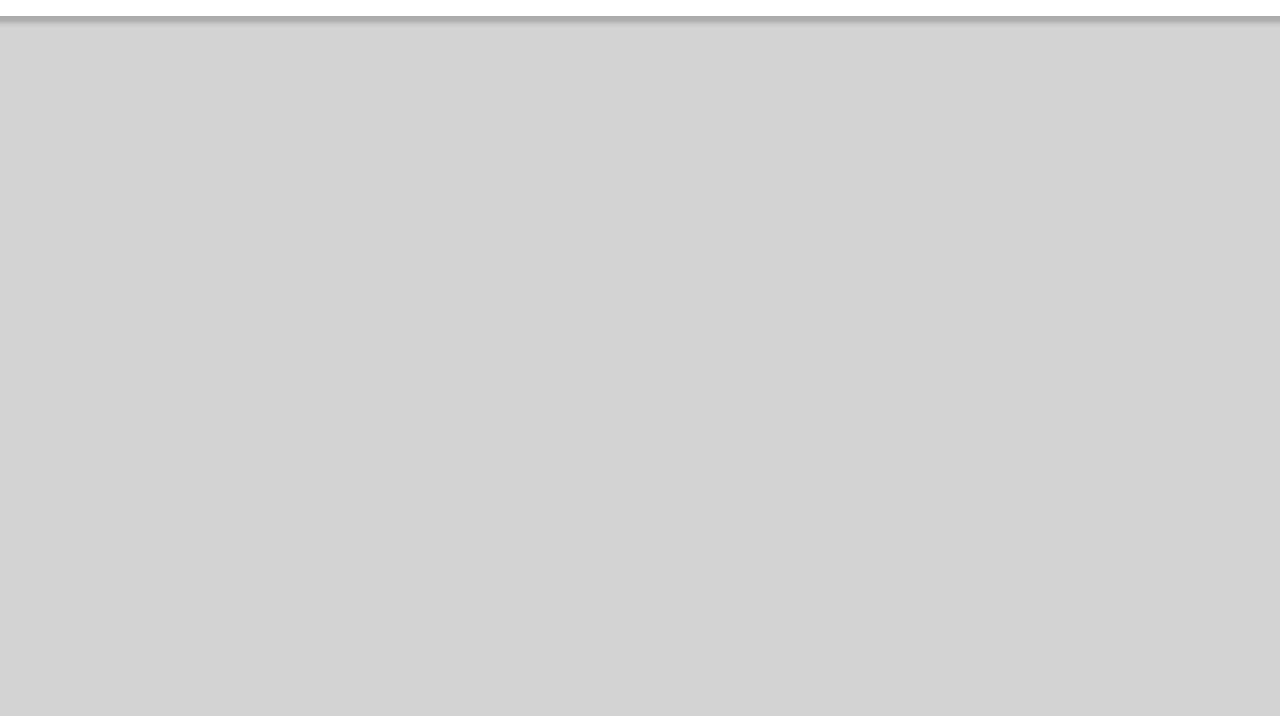
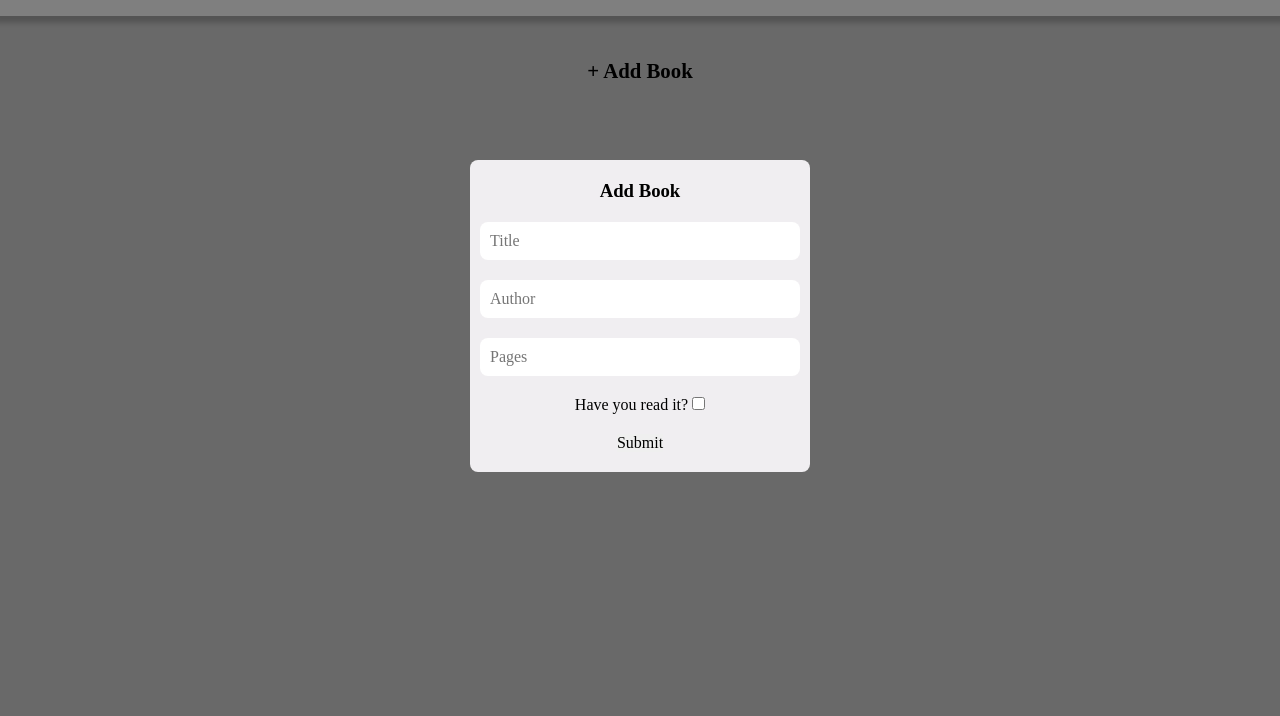
Before and after one commit to subit419/library-app, a plain HTML site: page index.html in a window 1280 px wide. Shown: the part 84-800 px from the top of the page. Drawn offline with Linux system fonts and the light colour scheme.

Commit message:
added modal box and some styling

```diff
--- a/index.html
+++ b/index.html
@@ -4,7 +4,7 @@
     <meta charset="UTF-8">
     <meta name="viewport" content="width=device-width, initial-scale=1.0">
     <title>Library</title>
-    <script src="library.js"></script>
+    <script src="library.js" defer></script>
     <link rel="stylesheet" href="style.css">
 </head>
 <body>
@@ -14,7 +14,28 @@
                 <h1>Library</h1>
             </div>
         </div>
-        <div class="main"></div>
+        <div class="add-book-section">
+            <button id="add-book" class="add-book">+ Add Book</button>
+        </div>
+        <div class="main">
+
+        </div>
     </div>
+
+    <div class="modal active" id="addBookModal">
+        <form class="add-book-form" id="addBookForm">
+            <h3>Add Book</h3>
+            <input class="input" type="text" id="title" placeholder="Title" required="" maxlength="100">
+            <input class="input" type="text" id="author" placeholder="Author" required="" maxlength="100">
+            <input class="input" type="number" id="pages" placeholder="Pages" required="" max="10000">
+            <div class="is-read">
+                <label for="is-read">Have you read it?</label>
+                <input class="checkbox" type="checkbox" id="isRead">
+            </div>
+            <button class="btn btn-light-green" type="submit">Submit</button>
+        </form>
+    </div>
+    <div class="overlay active" id="overlay"></div>
+
 </body>
 </html>
--- a/library.js
+++ b/library.js
@@ -0,0 +1,50 @@
+const myLibrary = [];
+
+class Book {
+    constructor(
+      title = 'Unknown',
+      author = 'Unknown',
+      pages = '0',
+      isRead = false
+    ) {
+      this.title = title
+      this.author = author
+      this.pages = pages
+      this.isRead = isRead
+    }
+  }
+
+Book.prototype.toggleRead = function () {
+    this.isReadread = !this.isRead;
+}
+
+function addBookToLibrary (Book) {
+    this.book = Book;
+    myLibrary.push(this.book);
+}
+
+const openAddBookModal = () => {
+    addBookForm.reset()
+    addBookModal.classList.add('active')
+    overlay.classList.add('active')
+}
+
+const closeAddBookModal = () => {
+    addBookModal.classList.remove('active')
+    overlay.classList.remove('active')
+    errorMsg.classList.remove('active')
+    errorMsg.textContent = ''
+}
+
+const mistBorn = new Book ("Mistborn", "Brandon Sanderson", 1020, false);
+const wayOfKings = new Book ("Way of Kings", "Brandon Sanderson", 1420, true);
+
+addBookToLibrary (mistBorn);
+addBookToLibrary (wayOfKings);
+console.log (myLibrary[0]);
+console.log (myLibrary[1]);
+
+
+// document.getElementById("add-book").addEventListener("click", );;
+// const buttons = document.querySelectorAll('button');
+// buttons.forEach(button => button.addEventListener("click", ));
--- a/style.css
+++ b/style.css
@@ -7,7 +7,7 @@
     height: 100vh;
     width: 100vw;
     display: grid;
-    grid-template-rows: 1fr 7fr;
+    grid-template-rows: 1fr 1fr 6fr;
 }
 
 .header {
@@ -21,7 +21,91 @@
 
 }
 
+.add-book-section {
+    background-color: lightgrey;
+    grid-row: 2/3;
+    display: flex;
+    text-align: center;
+    justify-content: center;
+    align-items: center;
+}
+
+.add-book {
+    margin-top: 10px;
+    font-size: 1.3em;
+    background: none;
+    border: none;
+    width: 30%;
+    height: 90%;
+    font-weight: bold;
+    border-radius: 15px;
+}
+.add-book:hover {
+    -webkit-transform: scale(1.1);
+    background-color: grey;
+}
+
+.add-book-form {
+    display: flex;
+    flex-direction: column;
+    align-items: center;
+    gap: 20px;
+}
+
+input[type='text'], input[type='number'] {
+    cursor: text;
+}
+
+.input {
+    width: 100%;
+    padding: 10px;
+    border-radius: 8px;
+}
+
+button, input {
+    border: none;
+    color: inherit;
+    font-family: inherit;
+    font-size: inherit;
+    font-weight: inherit;
+    cursor: pointer;
+    outline: none;
+}
+
+.modal {
+    position: fixed;
+    z-index: 1;
+    top: 50%;
+    left: 50%;
+    width: 300px;
+    padding: 20px;
+    border-radius: 8px;
+    background-color: #f0eef1;
+    text-align: center;
+    transform: translate(-50%, -50%) scale(0);
+    transition: 0.2s ease-in-out;
+
+  }
+
+.modal.active {
+    transform: translate(-50%, -50%) scale(1);
+}
+
+.overlay {
+    position: fixed;
+    top: 0;
+    left: 0;
+    display: none;
+    width: 100%;
+    height: 100%;
+    background-color: rgba(0, 0, 0, 0.5);
+}
+
+.overlay.active {
+    display: block;
+}
+
 .main {
-    grid-row: 2 / 8;
+    grid-row: 3 / 8;
     background-color: lightgrey;
 }
```
